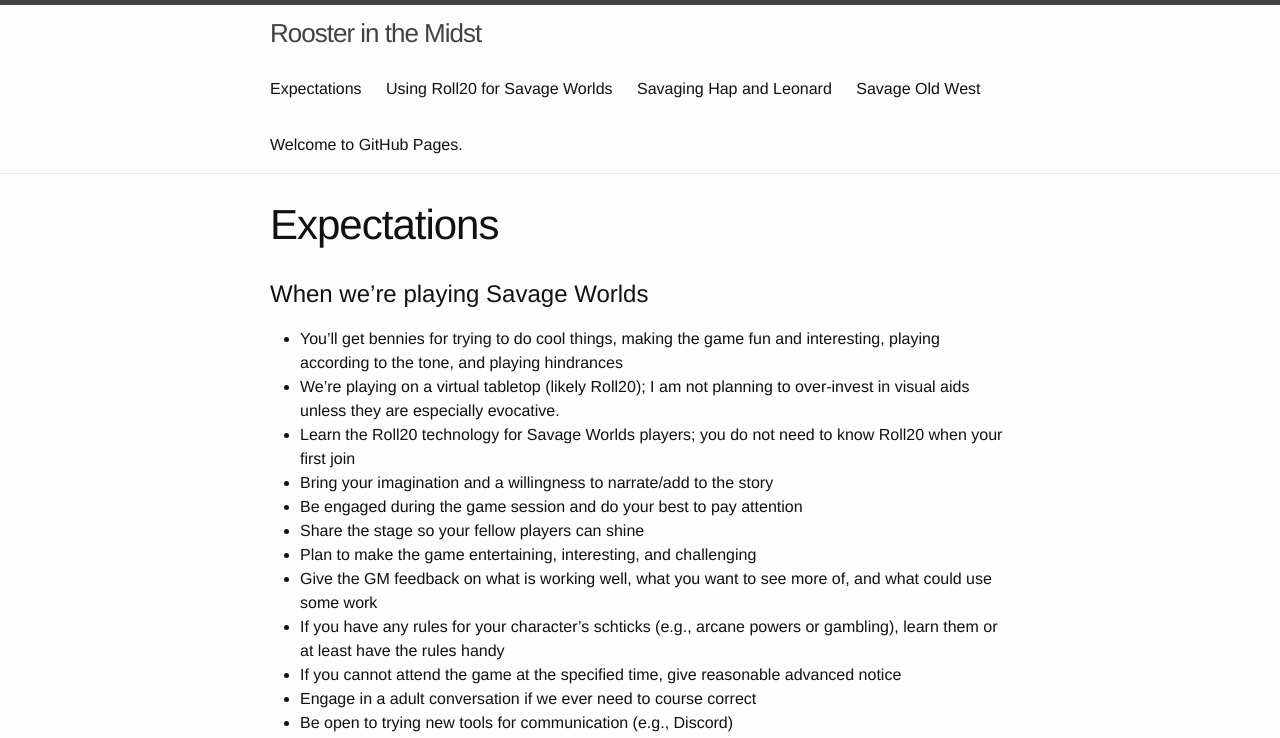
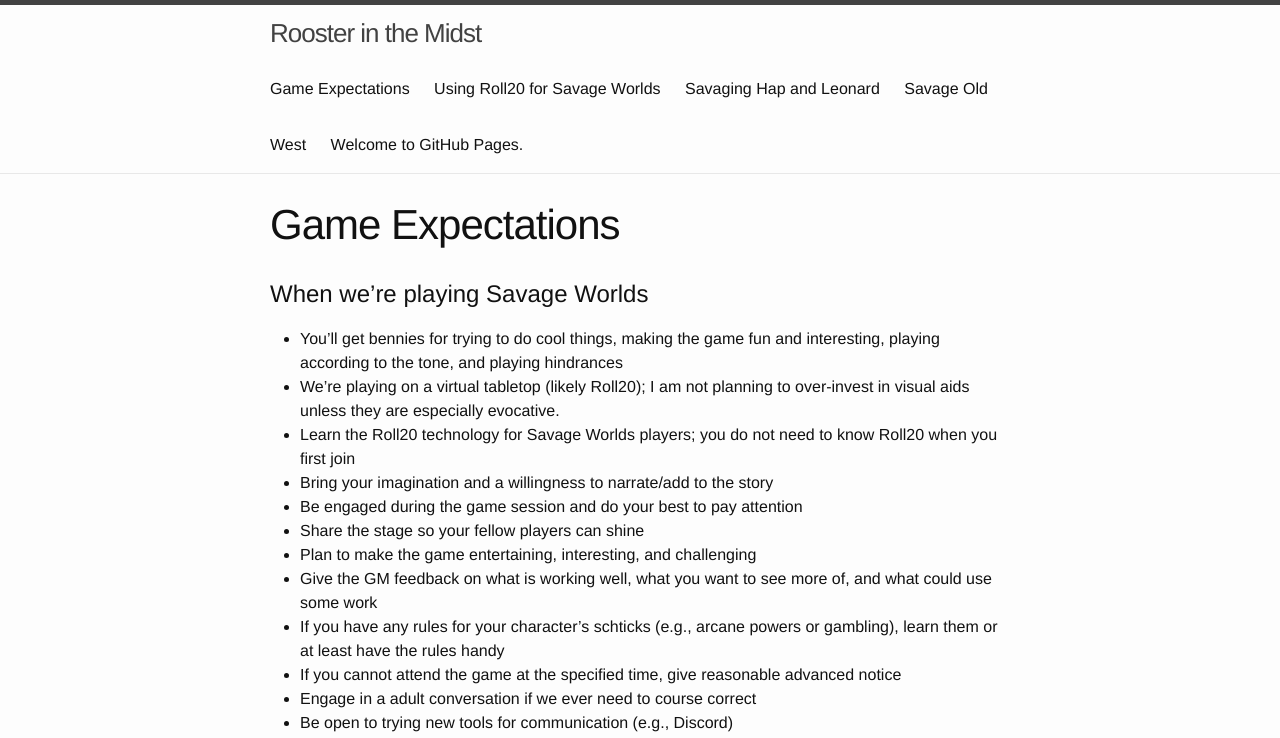
Before and after one commit to achall36/RoxvilleRooster.github.io, a Jekyll site: the page built from expectations.md, in a window 1280 px wide and 1400 px high. Shown: the top 738 px of the window. Built offline with Jekyll 4.4.1, drawn with Linux system fonts in a browser that asks for light colours; some of the changed text lies outside the part shown.

Commit message:
Update expectations.md

```diff
--- a/expectations.md
+++ b/expectations.md
@@ -1,5 +1,5 @@
 ---
-title: Expectations
+title: Game Expectations
 layout: page
 permalink: /expectations/
 ---
@@ -8,7 +8,7 @@ permalink: /expectations/
 
 * You'll get bennies for trying to do cool things, making the game fun and interesting, playing according to the tone, and playing hindrances
 * We're playing on a virtual tabletop (likely Roll20); I am not planning to over-invest in visual aids unless they are especially evocative.
-* Learn the Roll20 technology for Savage Worlds players; you do not need to know Roll20 when your first join
+* Learn the Roll20 technology for Savage Worlds players; you do not need to know Roll20 when you first join
 * Bring your imagination and a willingness to narrate/add to the story
 * Be engaged during the game session and do your best to pay attention
 * Share the stage so your fellow players can shine
```
Also changed, not shown: other parts of expectations.md (+3 -2 lines).
